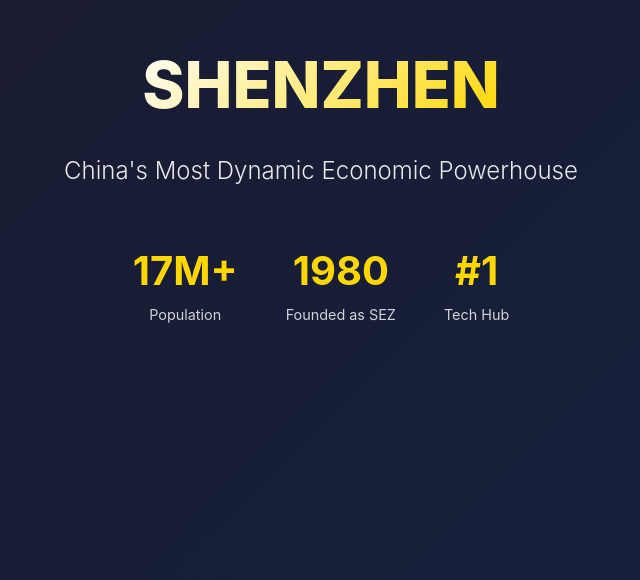
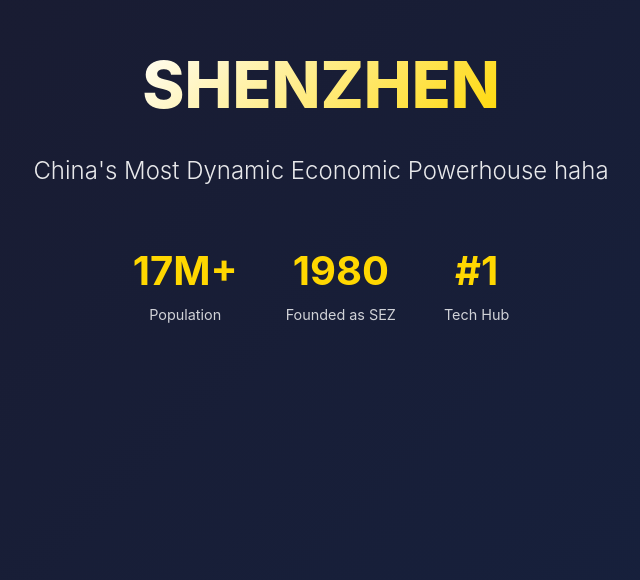
Before and after one commit to captspb/shenzhen, a plain HTML site: page index.html in a window 1280 px wide. Shown: the part 220-800 px from the top of the page, without its empty margins (319-959 px from the left). Drawn offline with Linux system fonts and the light colour scheme.

Commit message:
update: modify subtitle

```diff
--- a/index.html
+++ b/index.html
@@ -263,7 +263,7 @@
 <body>
   <header class="hero">
     <h1>SHENZHEN</h1>
-    <p class="subtitle">China's Most Dynamic Economic Powerhouse</p>
+    <p class="subtitle">China's Most Dynamic Economic Powerhouse haha</p>
     <div class="hero-stats">
       <div class="stat">
         <div class="stat-number">17M+</div>
```
